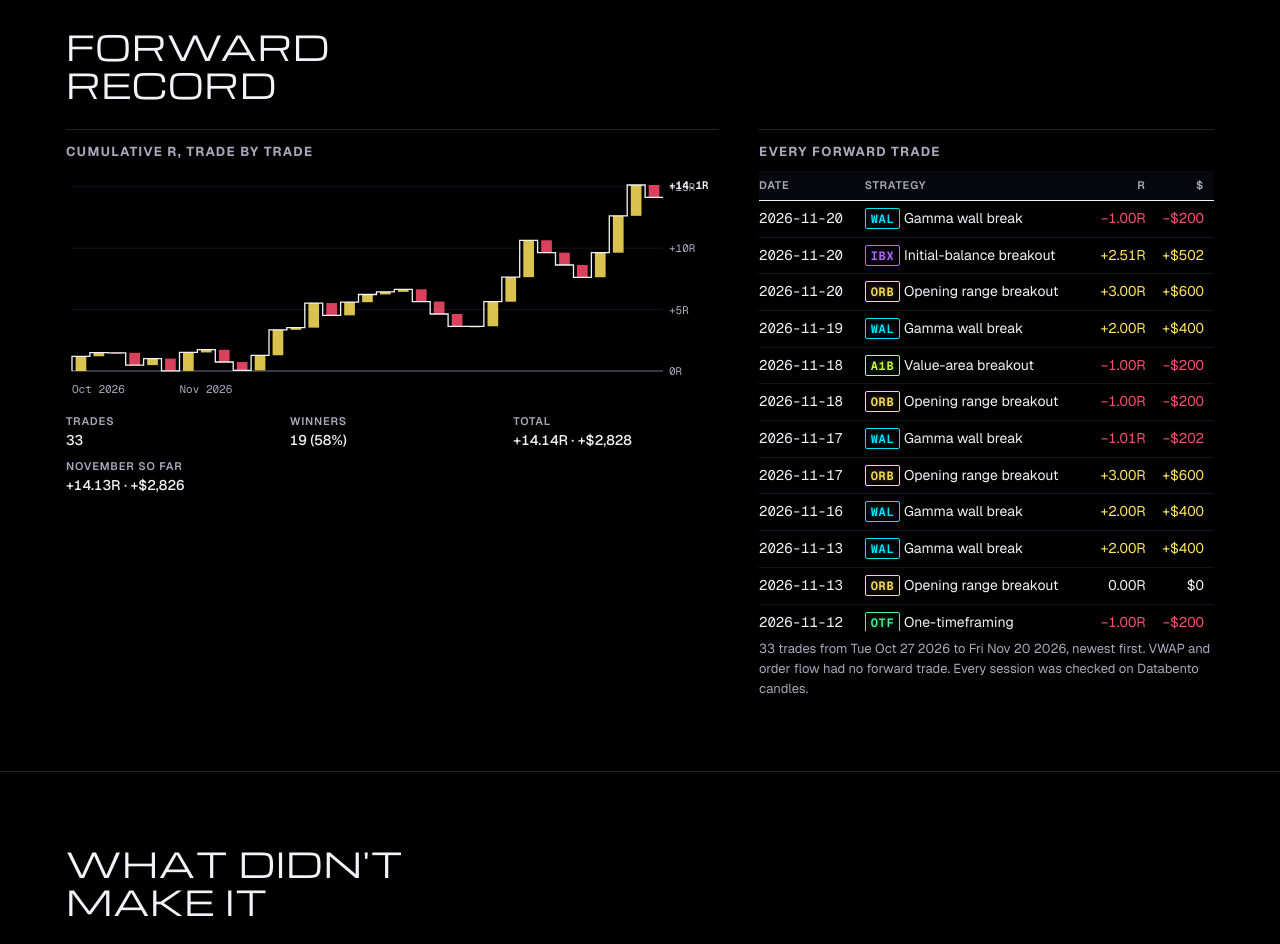
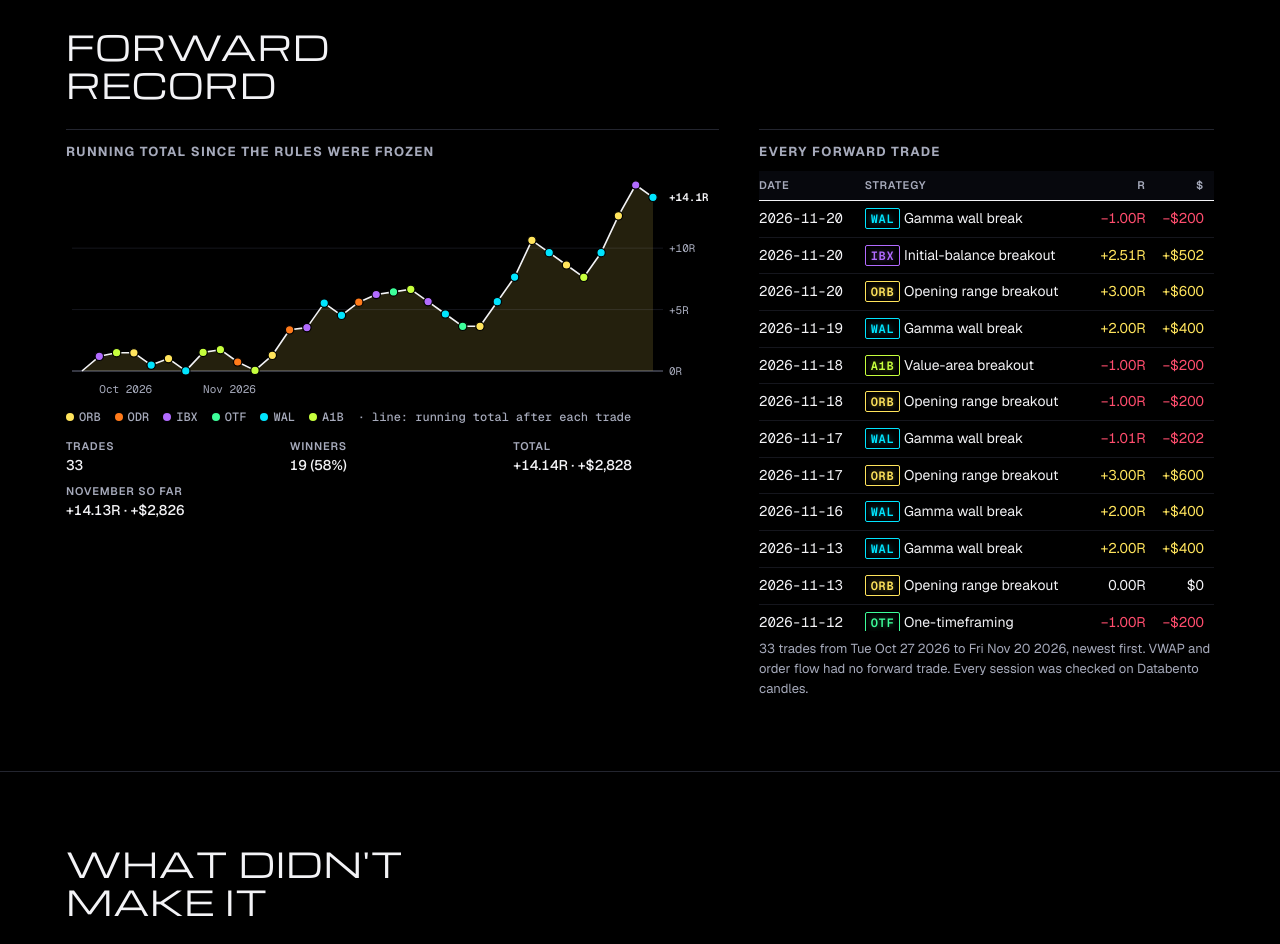
Before and after one commit to hasmus25/portfolio, a plain HTML site: page trades/index.html in a window 1280 px wide. Shown: the part 4360-5304 px from the top of the page. Drawn offline with nearby package versions, Linux system fonts and the light colour scheme.

Commit message:
Forward record: running-total line with one dot per trade

```diff
--- a/trades/index.html
+++ b/trades/index.html
@@ -278,6 +278,9 @@ svg circle[fill="var(--sky)"] { filter: drop-shadow(0 0 5px var(--sky)); }
 .ev-wide { columns: 2 320px; column-gap: 40px; }
 .ev-wide li { break-inside: avoid; }
 .prof-wrap { max-width: 520px; }
+.fwd-key { display: flex; flex-wrap: wrap; gap: 4px 14px; margin: 8px 0 0; font: 500 12px/1.4 var(--mono); color: var(--ink-2); }
+.fwd-key b { display: inline-block; width: 8px; height: 8px; border-radius: 50%; margin-right: 5px; vertical-align: 0; }
+.fd { cursor: pointer; }
 /* the seven strategies on one row on wide screens; a scrolling strip on narrow ones */
 @media (min-width: 900px) {
   #picker.picker { display: grid; grid-template-columns: repeat(7, minmax(0, 1fr)); overflow: visible; }
@@ -349,7 +352,7 @@ svg circle[fill="var(--sky)"] { filter: drop-shadow(0 0 5px var(--sky)); }
         <h2 class="sect" id="h-fwd">Forward record</h2>
       </div>
       <div class="grid">
-        <div class="sheet c7"><h3>Cumulative R, trade by trade</h3><div class="chart" id="fwd-chart"></div><dl class="facts" id="fwd-facts"></dl></div>
+        <div class="sheet c7"><h3>Running total since the rules were frozen</h3><div class="chart" id="fwd-chart"></div><p class="fwd-key" id="fwd-key"></p><dl class="facts" id="fwd-facts"></dl></div>
         <div class="sheet c5"><h3>Every forward trade</h3><div class="scroll tall" id="fwd-table"></div><p class="cap" id="fwd-cap"></p></div>
       </div>
     </div>
@@ -1014,17 +1017,28 @@ window.SITE = (function (DATA) {
     const el = $("#fwd-chart"), W = Math.max(300, el.clientWidth), H = 230, ml = 6, mr = 56, mt = 14, mb = 30;
     let c = 0; const cum = F.map(f => (c += f.r));
     let lo = 0, hi = 0; for (const v of cum) { lo = Math.min(lo, v); hi = Math.max(hi, v); }
-    const X = i => ml + (i + 0.5) / F.length * (W - ml - mr), Y = v => mt + (hi - v) / (hi - lo || 1) * (H - mt - mb), bw = (W - ml - mr) / F.length;
-    let d = `M${ml},${Y(0)}`; cum.forEach((v, i) => { d += `L${(ml + i * bw).toFixed(1)},${Y(i ? cum[i - 1] : 0).toFixed(1)}L${(ml + i * bw).toFixed(1)},${Y(v).toFixed(1)}`; });
-    d += `L${(ml + F.length * bw).toFixed(1)},${Y(cum[cum.length - 1]).toFixed(1)}`;
-    const months = []; let pm = null; F.forEach((f, i) => { const m = f.date.slice(0, 7); if (m !== pm) { months.push([i, fMonYr(f.date)]); pm = m; } });
-    el.innerHTML = `<svg viewBox="0 0 ${W} ${H}" role="img" aria-label="Forward record, cumulative ${fR(c, 2)}">
-      ${niceTicks(lo, hi, 4).map(t => `<line x1="${ml}" x2="${W - mr}" y1="${Y(t)}" y2="${Y(t)}" stroke="${t === 0 ? "var(--ink-3)" : "var(--rule-2)"}"/><text x="${W - mr + 6}" y="${Y(t) + 4}">${fR(t, 0)}</text>`).join("")}
-      ${F.map((f, i) => `<rect x="${(ml + i * bw + bw * 0.2).toFixed(1)}" y="${Math.min(Y(cum[i]), Y(i ? cum[i - 1] : 0))}" width="${(bw * 0.6).toFixed(1)}" height="${Math.max(1, Math.abs(Y(cum[i]) - Y(i ? cum[i - 1] : 0)))}" fill="${f.r >= 0 ? "var(--sky-fill)" : "var(--star-fill)"}" opacity=".85"><title>${f.date} ${S.BY[f.key].code} ${fR(f.r, 2)}</title></rect>`).join("")}
-      <path d="${d}" fill="none" stroke="var(--ink)" stroke-width="1.3"/>
-      <text x="${W - mr + 6}" y="${Y(c) - 8}" style="fill:var(--ink);font-weight:700">${fR(c, 1)}</text>
-      ${months.map(([i, l]) => `<text x="${(ml + i * bw).toFixed(1)}" y="${H - 8}">${l}</text>`).join("")}
+    // the running total after each trade: a line from zero through one dot per trade, each dot in the colour of the model
+    // that took it; the line rises on a win and falls on a loss
+    const n = F.length, X = i => ml + 10 + i / Math.max(1, n) * (W - ml - mr - 20), Y = v => mt + (hi - v) / (hi - lo || 1) * (H - mt - mb);
+    const pts = [[X(0), Y(0)], ...cum.map((v, i) => [X(i + 1), Y(v)])];
+    const line = pts.map(([x, y], i) => `${i ? "L" : "M"}${x.toFixed(1)},${y.toFixed(1)}`).join("");
+    const area = `${line}L${pts[pts.length - 1][0].toFixed(1)},${Y(0).toFixed(1)}L${pts[0][0].toFixed(1)},${Y(0).toFixed(1)}Z`;
+    const months = []; let pm = null; F.forEach((f, i) => { const m = f.date.slice(0, 7); if (m !== pm) { months.push([i + 1, fMonYr(f.date)]); pm = m; } });
+    const yEnd = Y(c), ticks = niceTicks(lo, hi, 4).filter(t => Math.abs(Y(t) - yEnd) > 14 || t === 0);
+    el.innerHTML = `<svg viewBox="0 0 ${W} ${H}" role="img" aria-label="Forward record: running total after each of ${n} trades, ending at ${fR(c, 2)}">
+      ${ticks.map(t => `<line x1="${ml}" x2="${W - mr}" y1="${Y(t)}" y2="${Y(t)}" stroke="${t === 0 ? "var(--ink-3)" : "var(--rule-2)"}"/><text x="${W - mr + 6}" y="${Y(t) + 4}">${fR(t, 0)}</text>`).join("")}
+      <path d="${area}" fill="var(--sky-tint)" stroke="none"/>
+      <path d="${line}" fill="none" stroke="var(--ink)" stroke-width="1.6" stroke-linejoin="round"/>
+      ${F.map((f, i) => `<circle class="fd" data-i="${i}" cx="${X(i + 1).toFixed(1)}" cy="${Y(cum[i]).toFixed(1)}" r="${n > 60 ? 3 : 4.2}" fill="${ACC[f.key] || "var(--ink)"}" stroke="var(--paper)" stroke-width="1.2"/>`).join("")}
+      <text x="${W - mr + 6}" y="${yEnd + 4}" style="fill:var(--ink);font-weight:700">${fR(c, 1)}</text>
+      ${(() => { let last = -1e9; return months.map(([i, l]) => { const x = X(i); if (x - last < (W < 520 ? 44 : 70)) return ""; last = x; return `<text x="${x.toFixed(1)}" y="${H - 8}">${W < 520 ? l.split(" ")[0] : l}</text>`; }).join(""); })()}
     </svg>`;
+    el.querySelectorAll(".fd").forEach(dot => {
+      const f = F[+dot.dataset.i], i = +dot.dataset.i;
+      dot.addEventListener("pointerenter", e => { dot.setAttribute("r", n > 60 ? 4.5 : 6); showTip(`<b>${fDate(f.date)}</b> · ${esc(S.BY[f.key].name)}<br>Trade ${fR(f.r, 2)} · ${fUSD(usd(f.r))}<br>Running total ${fR(cum[i], 2)}`, e.clientX, e.clientY); });
+      dot.addEventListener("pointerleave", () => { dot.setAttribute("r", n > 60 ? 3 : 4.2); hideTip(); });
+    });
+    $("#fwd-key").innerHTML = S.STRATS.filter(s => F.some(f => f.key === s.key)).map(s => `<span><b style="background:${ACC[s.key]}"></b>${s.code}</span>`).join("") + `<span class="muted">· line: running total after each trade</span>`;
     const wins = F.filter(f => f.r > 0).length, tot = c;
     const nov = F.filter(f => f.date >= "2026-11-01").reduce((a, f) => a + f.r, 0);
     $("#fwd-facts").innerHTML = [["Trades", fInt(F.length)], ["Winners", `${wins} (${fPct(wins / F.length)})`], ["Total", `${fR(tot, 2)} · ${fUSD(usd(tot))}`], ["November so far", `${fR(nov, 2)} · ${fUSD(usd(nov))}`]]
```
